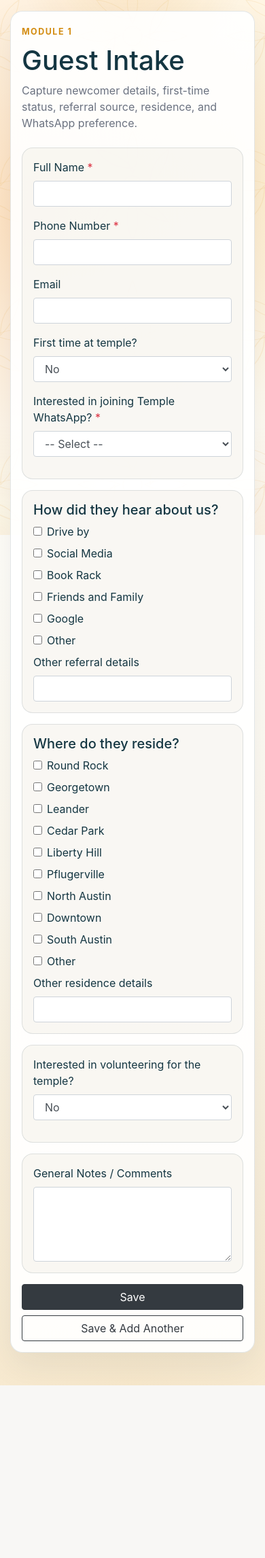
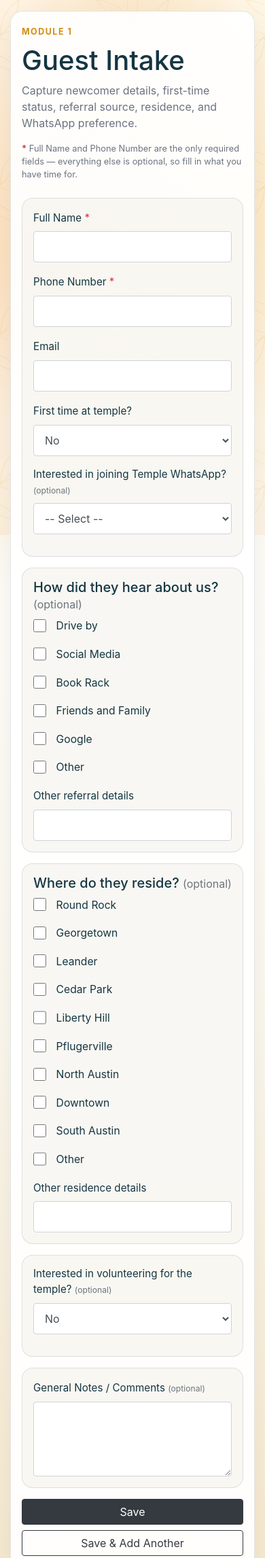
Before and after one commit to Ayushmaan-Dubey/IskonCRM, a Flask app: page /newcomers/new in a window 390 px wide. Shown: the part 57-2349 px from the top of the page at 68% size. Before the commit the page ends 2095 px from the top, so only its background shows below. Run offline with Flask 3, Linux system fonts and the light colour scheme; the visitor is signed in with stand-in values (Sample User, id 1); some libraries are stand-ins or nearby versions.

Commit message:
Make all newcomer intake fields optional except Name/Phone
Following feedback from the head client, reverted Quick Add back to
the single all-fields form (preserving the in-person relationship-
building that filling it out together enables). On top of that:
WhatsApp interest is no longer required, so Full Name and Phone
Number are now the only required fields. Optional sections are
labeled as such, and mobile form controls/checkboxes are sized for
easier tapping given devotees mostly fill this out on their phones.

Co-Authored-By: Claude Sonnet 5 <noreply@anthropic.com>

```diff
--- a/website/templates/base.HTML
+++ b/website/templates/base.HTML
@@ -171,6 +171,33 @@
         .page-card {
           padding: 1rem;
         }
+
+        .form-section .form-control,
+        .form-section select.form-control {
+          font-size: 1rem;
+          min-height: 46px;
+        }
+
+        .form-section .form-check {
+          padding-left: 2.1rem;
+          margin-bottom: 0.6rem;
+        }
+
+        .form-section .form-check-input {
+          width: 1.2rem;
+          height: 1.2rem;
+          margin-left: -2.1rem;
+          margin-top: 0.15rem;
+        }
+
+        .form-section .form-check-label {
+          font-size: 0.98rem;
+          line-height: 1.4;
+        }
+
+        .form-section label {
+          font-size: 0.95rem;
+        }
       }
     </style>
   </head>
--- a/website/templates/guest-intake.html
+++ b/website/templates/guest-intake.html
@@ -6,6 +6,7 @@
 <span class="section-kicker">Module 1</span>
 <h1 class="mt-2">Guest Intake</h1>
 <p class="muted">Capture newcomer details, first-time status, referral source, residence, and WhatsApp preference.</p>
+<p class="muted small"><span class="text-danger font-weight-bold">*</span> Full Name and Phone Number are the only required fields — everything else is optional, so fill in what you have time for.</p>
 
 {% if errors %}
   <div class="alert alert-danger">
@@ -42,8 +43,8 @@
         </select>
       </div>
       <div class="form-group col-md-6">
-        <label>Interested in joining Temple WhatsApp? <span class="text-danger">*</span></label>
-        <select name="whatsapp_status" class="form-control" required>
+        <label>Interested in joining Temple WhatsApp? <span class="text-muted small font-weight-normal">(optional)</span></label>
+        <select name="whatsapp_status" class="form-control">
           <option value="">-- Select --</option>
           {% for option in whatsapp_options %}
             <option value="{{ option }}" {% if form and form.get('whatsapp_status') == option %}selected{% endif %}>{{ option }}</option>
@@ -54,7 +55,7 @@
   </div>
 
   <div class="form-section">
-    <h5>How did they hear about us?</h5>
+    <h5>How did they hear about us? <span class="text-muted small font-weight-normal">(optional)</span></h5>
     <div class="form-row">
       {% set selected_referrals = form.getlist('referral_sources') if form else [] %}
       {% for option in referral_options %}
@@ -73,7 +74,7 @@
   </div>
 
   <div class="form-section">
-    <h5>Where do they reside?</h5>
+    <h5>Where do they reside? <span class="text-muted small font-weight-normal">(optional)</span></h5>
     <div class="form-row">
       {% set selected_areas = form.getlist('residence_areas') if form else [] %}
       {% for option in area_options %}
@@ -94,7 +95,7 @@
   <div class="form-section">
     <div class="form-row">
       <div class="form-group col-md-6">
-        <label>Interested in volunteering for the temple?</label>
+        <label>Interested in volunteering for the temple? <span class="text-muted small font-weight-normal">(optional)</span></label>
         <select name="interested_in_volunteering" id="volunteerSelect" class="form-control">
           <option value="no" {% if not form or form.get('interested_in_volunteering') != 'yes' %}selected{% endif %}>No</option>
           <option value="yes" {% if form and form.get('interested_in_volunteering') == 'yes' %}selected{% endif %}>Yes</option>
@@ -113,7 +114,7 @@
 
   <div class="form-section">
     <div class="form-group mb-0">
-      <label>General Notes / Comments</label>
+      <label>General Notes / Comments <span class="text-muted small font-weight-normal">(optional)</span></label>
       <textarea name="notes" class="form-control" rows="4">{{ form.notes if form else '' }}</textarea>
     </div>
   </div>
--- a/website/views.py
+++ b/website/views.py
@@ -199,8 +199,6 @@ def guest_intake():
             errors.append('Full name is required.')
         if not phone_number:
             errors.append('Phone number is required.')
-        if not whatsapp_status:
-            errors.append('Please select WhatsApp interest.')
 
         if errors:
             return render_template(
```
